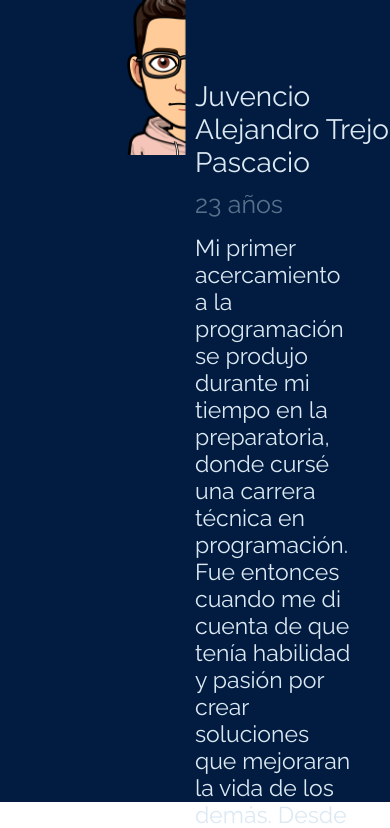
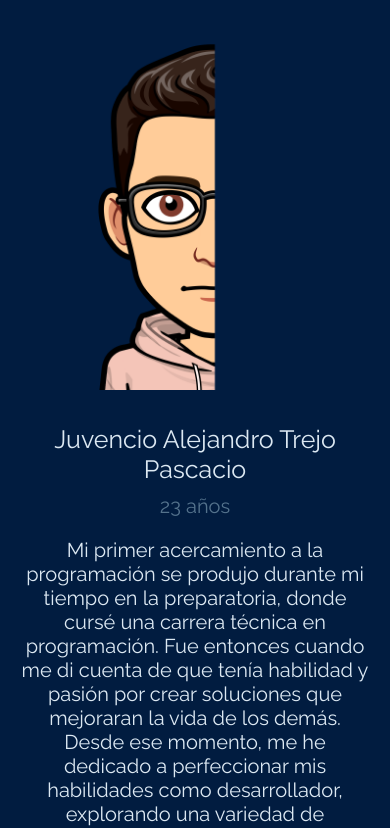
Before and after one commit to JuvencioTrej/Portafolio, a Vue app: page /about in a window 390 px wide. Shown: the top 828 px of the page. Built offline with nearby package versions, Linux system fonts and the light colour scheme; what vue-toast-notification would draw is missing.

Commit message:
about res

```diff
--- a/src/views/AboutView.vue
+++ b/src/views/AboutView.vue
@@ -62,4 +62,44 @@ export default {
     font-size: 23px;
     margin-top: 15px;
   }
+
+  @media screen and (max-width: 800px) {
+    .main-about{
+      display: block;
+      height: 200vh;
+      font-family: "Raleway", sans-serif;
+    }
+    .content-img{
+      position: relative;
+      width: 100%;
+      height: auto;
+      overflow: hidden;
+    }
+    .content-img img{
+      position: relative;
+      top: 0px;
+      right: 0px;
+    }
+    .content-txt{
+      width: 100%;
+      height: auto;
+      text-align: center;
+    }
+    .content-txt h4{
+      width: 90%;
+      margin-left: 5%;
+      font-size: 25px;
+      margin-top: 30px;
+    }
+    .content-txt h5{
+      font-size: 20px;
+    }
+    .content-txt p{
+      width: 90%;
+      margin-left: 5%;
+      font-size: 20px;
+      margin-top: 20px;
+    }
+  }
+
 </style>
```
Also changed, not shown: src/views/ContactView.vue (added, +13 -0 lines).
